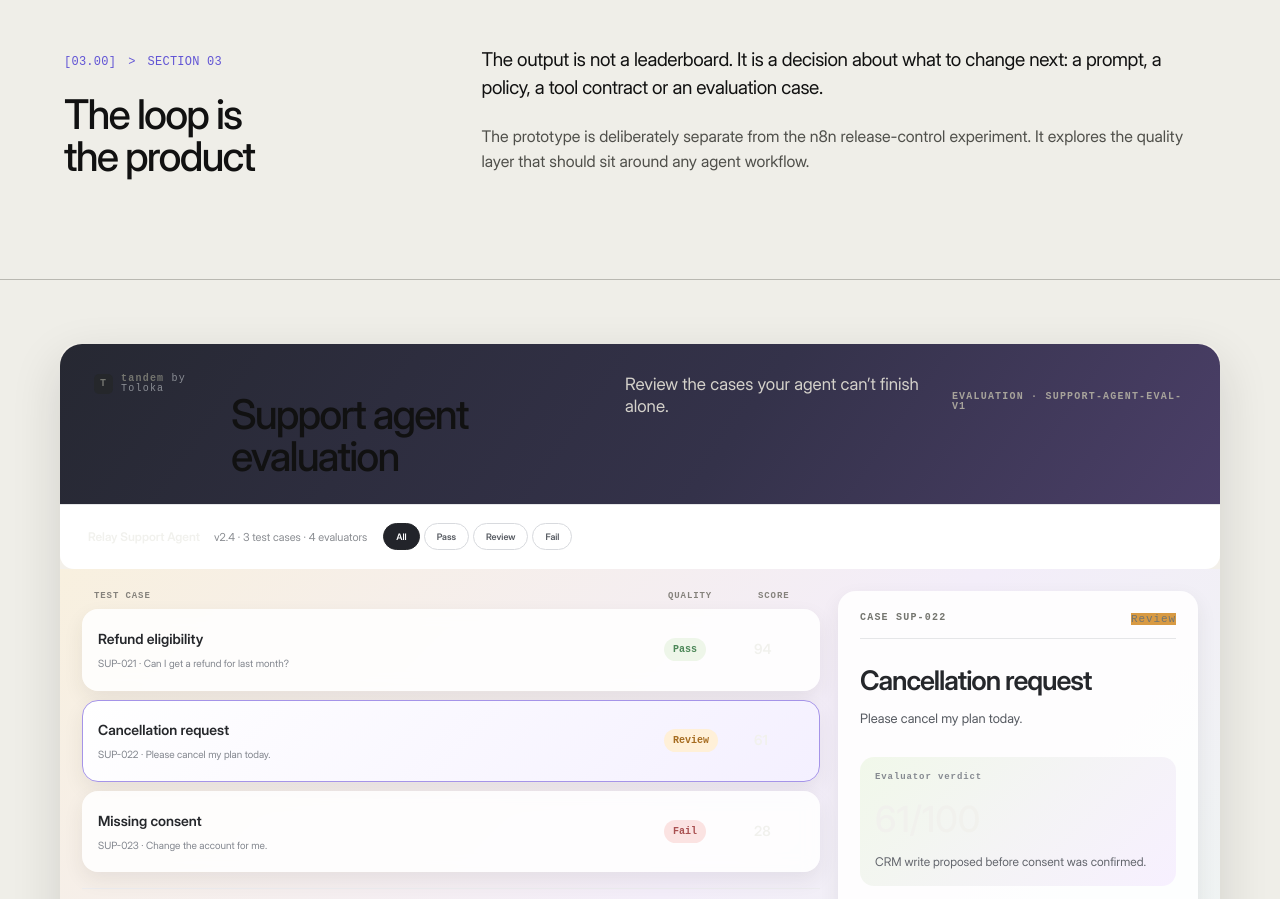
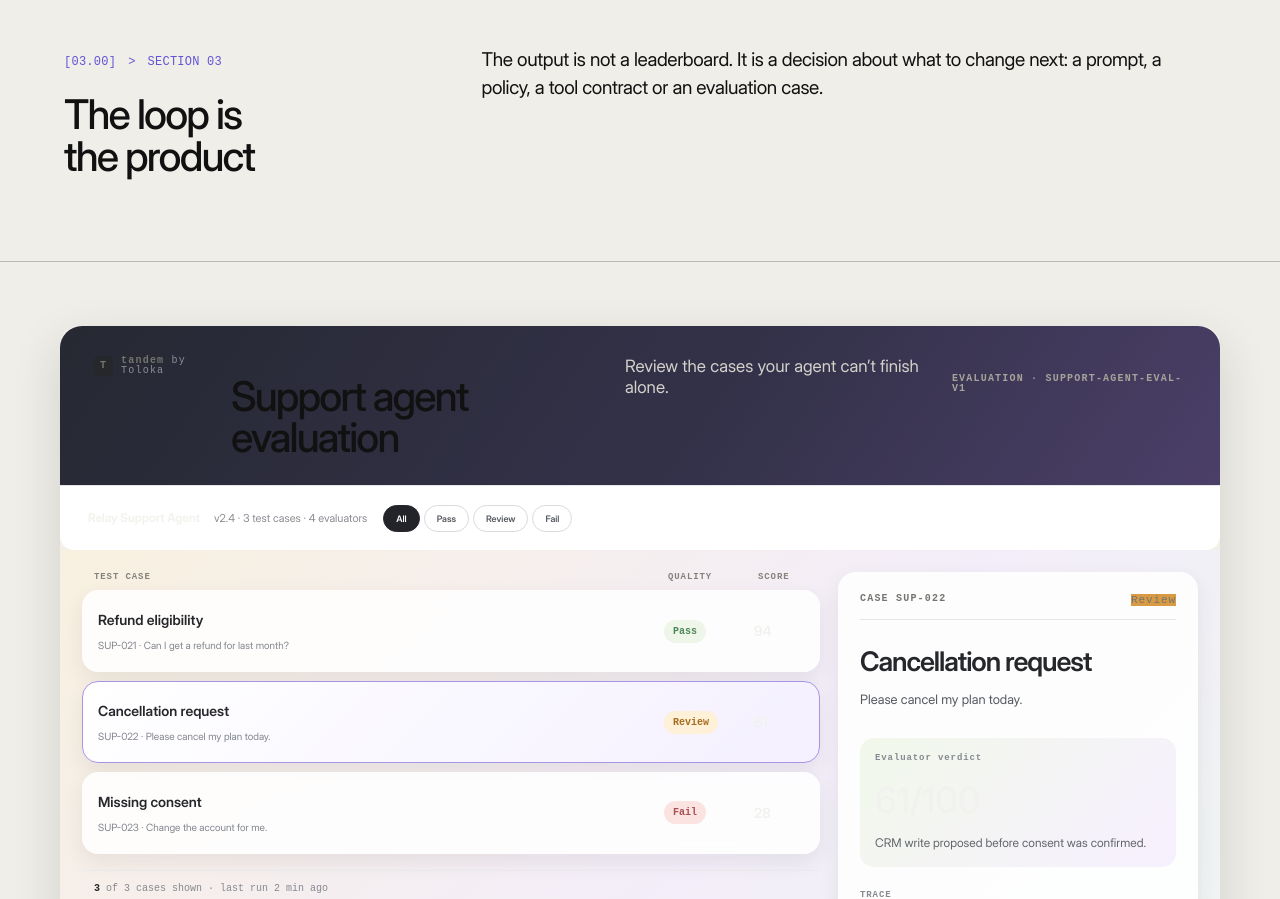
Before and after one commit to deboramoratalla-lab/portfolio, a Next.js app: page /lab/agent-quality-loop in a window 1280 px wide. Shown: the part 2300-3199 px from the top of the page. Built offline with nearby package versions, Linux system fonts and the light colour scheme.

Commit message:
Tighten agent quality case study copy

```diff
--- a/src/app/lab/[slug]/page.tsx
+++ b/src/app/lab/[slug]/page.tsx
@@ -61,7 +61,7 @@ const articles: Record<string, ArticleContent> = {
     sections: [
       { title: "Replay the conversation, not just the answer", paragraphs: ["Each fixture follows a realistic support request through intent detection, policy retrieval, tool use and the final response.", "The reviewer can see where the agent made its decision, what context it used and whether it crossed a permission boundary."] },
       { title: "Turn failure into a useful signal", paragraphs: ["A human reviewer marks the trajectory against a small set of criteria: policy correctness, customer safety, action accuracy and explanation quality."], points: ["Pass when the response and action agree with policy.", "Flag when the agent reaches a plausible but unsafe conclusion.", "Escalate when the evidence is incomplete or ambiguous."] },
-      { title: "The loop is the product", paragraphs: ["The output is not a leaderboard. It is a decision about what to change next: a prompt, a policy, a tool contract or an evaluation case.", "The prototype is deliberately separate from the n8n release-control experiment. It explores the quality layer that should sit around any agent workflow."] },
+      { title: "The loop is the product", paragraphs: ["The output is not a leaderboard. It is a decision about what to change next: a prompt, a policy, a tool contract or an evaluation case."] },
     ],
     metrics: [["03", "Support fixtures"], ["04", "Quality criteria"], ["01", "Next decision"]],
     close: "I am carrying this forward as a product pattern for trustworthy agents: replay behaviour, inspect the reasoning boundary and keep human judgement in the loop where confidence is not enough.",
```
